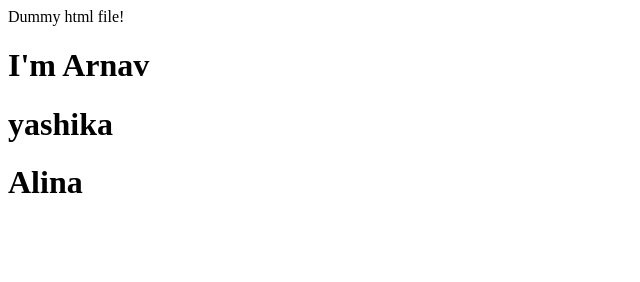
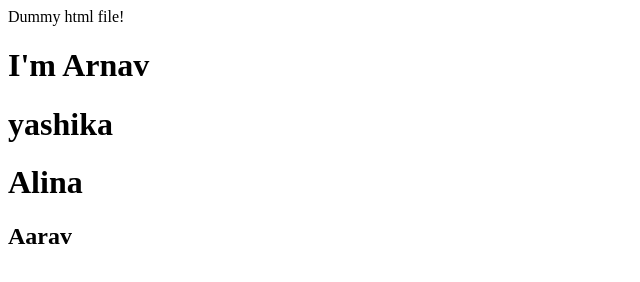
Before and after one commit to Choudhary08/gitDemo, a plain HTML site: page index.html in a window 1280 px wide. Shown: the full height of the page, 0-640 px from the left. Drawn offline with Linux system fonts and the light colour scheme.

Commit message:
Added new name

```diff
--- a/index.html
+++ b/index.html
@@ -2,3 +2,4 @@
 <h1> I'm Arnav</h1>
 <h1>yashika</h1>
 <h1>Alina</h1>
+<H2>Aarav</H2>
```
